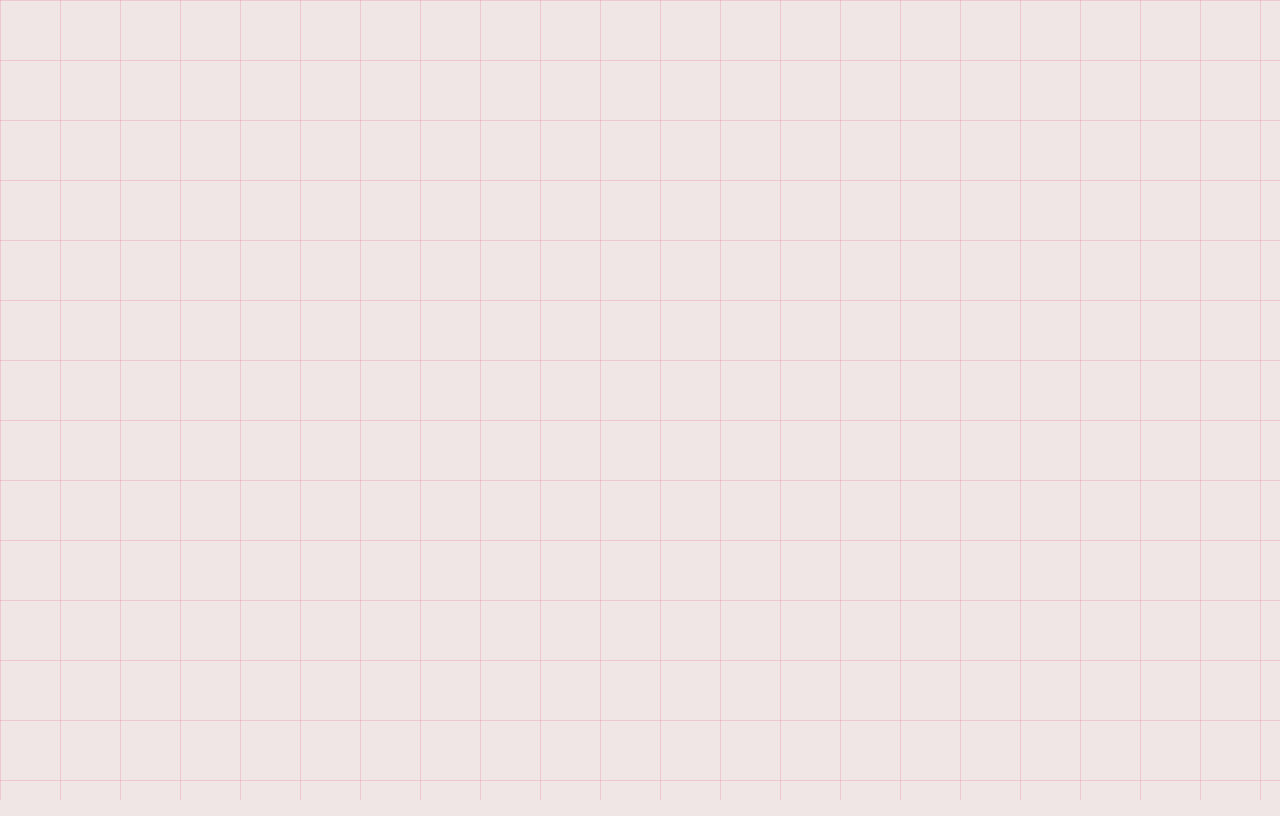
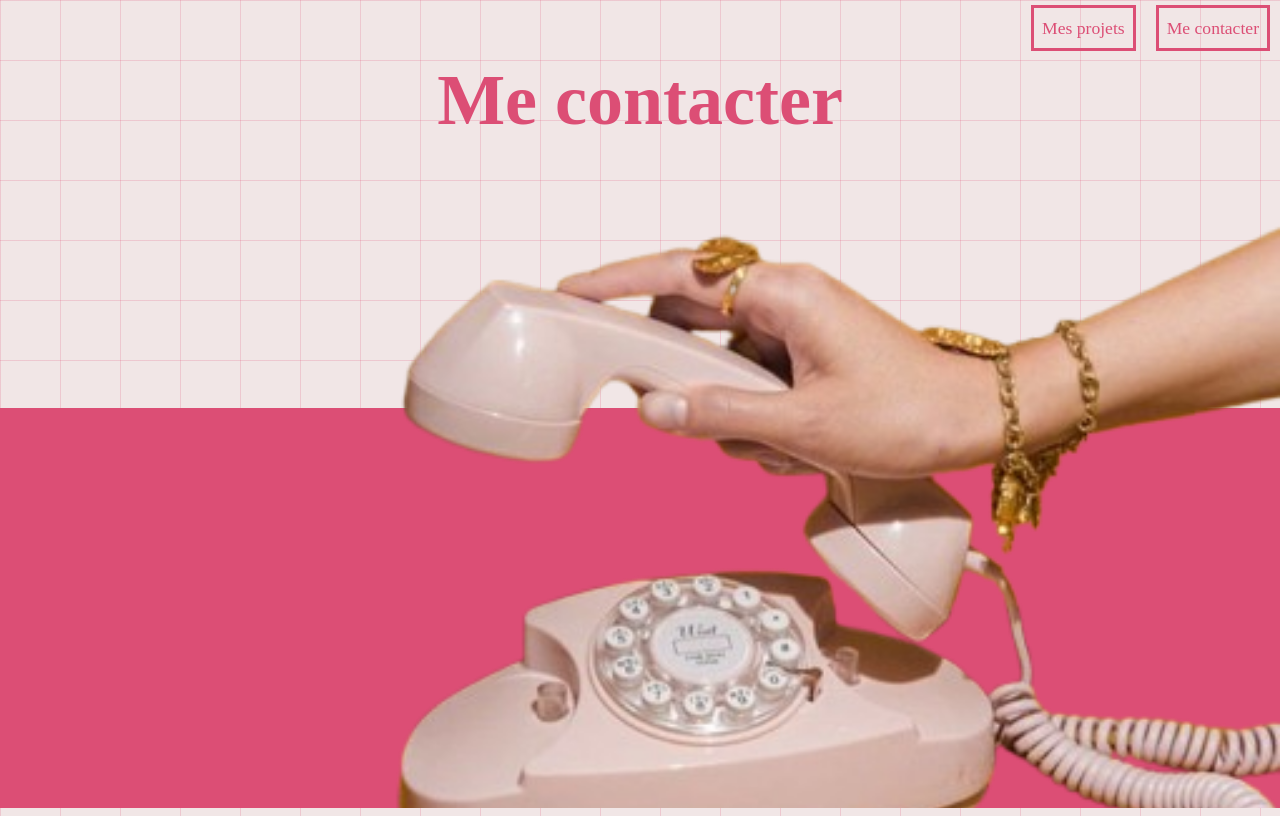
Before and after one commit to Haya-chb/Porfolio, a React (Vite) app in the folder new-portfolio/: page /contact in a window 1280 px wide. Built offline with nearby package versions, Linux system fonts and the light colour scheme.

Commit message:
header of contact page

```diff
--- a/new-portfolio/src/pages/Contact.jsx
+++ b/new-portfolio/src/pages/Contact.jsx
@@ -1,9 +1,13 @@
-
+import {Nav} from "../components/Nav";
+import '../styles/Contact.css';
 
 export const Contact = () =>{
     return(
         <>
-
+        <header className="contact__header">
+        <Nav />
+        <h1 className="h1-pink">Me contacter</h1>
+        </header>
 
       </>
     )
--- /dev/null
+++ b/new-portfolio/src/styles/Contact.css
@@ -0,0 +1,19 @@
+.contact__header{
+    position:relative;
+    background-image: url("../assets/images/contact-header.png");
+    background-size: 80% auto;
+    background-position: right;
+    background-repeat: no-repeat;
+}
+
+
+.contact__header::before {
+    content: "";
+    position: absolute;
+    top: 50vh;
+    left: 0;
+    width: 100%;
+    height: 50vh;
+    background-color: var(--pink);
+    z-index: -1;
+}
```
Also changed, not shown: new-portfolio/src/assets/images/contact-header.png (added).
